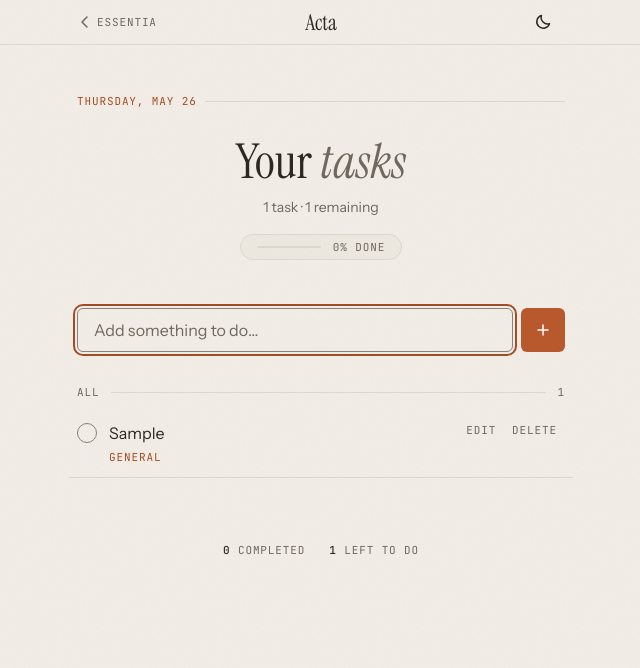
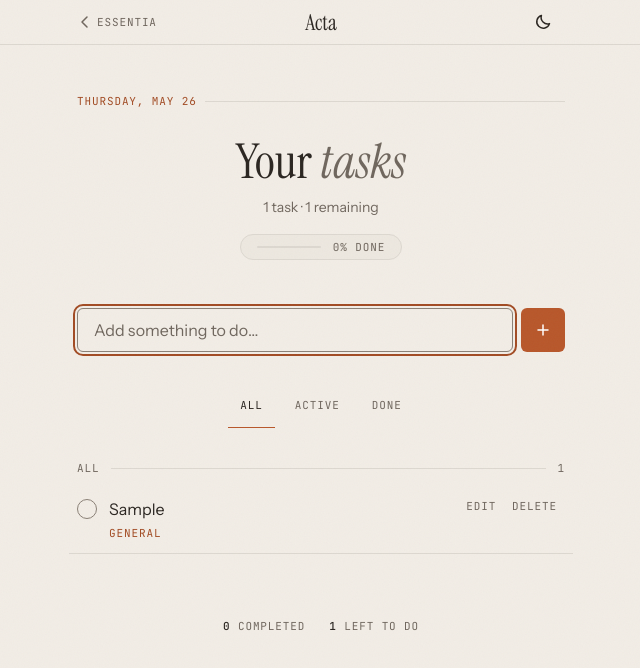
Before and after one commit to tiago-espadinha/Essentia, a React (Vite) app in the folder apps/acta/: page / in a window 1280 px wide. Both pictures are taken after typing "Sample" into the empty fields and a click on the button "Add task". Shown: the top 668 px of the page, without its empty margins (319-959 px from the left). Built offline with nearby package versions, Linux system fonts and the light colour scheme.

Commit message:
feat(acta): filter tasks by status and category

```diff
--- a/apps/acta/src/App.tsx
+++ b/apps/acta/src/App.tsx
@@ -1,22 +1,47 @@
 import { useRef, useState } from 'react'
 import { AddTask } from './AddTask'
 import { AppHeader } from './AppHeader'
+import { Filters } from './Filters'
 import { Hero } from './Hero'
 import { TaskItem } from './TaskItem'
-import { categoriesOf, progressOf, todayIso, type TaskDraft } from './tasks'
+import {
+  categoriesOf,
+  filterTasks,
+  progressOf,
+  STATUS_LABELS,
+  todayIso,
+  type StatusFilter,
+  type TaskDraft,
+} from './tasks'
 import { useTasks } from './useTasks'
 
 export default function App() {
   const { tasks, saveFailed, add, toggle, remove, update } = useTasks()
+  const [status, setStatus] = useState<StatusFilter>('all')
+  const [selectedCategory, setSelectedCategory] = useState<string | null>(null)
   const [editingId, setEditingId] = useState<string | null>(null)
   const addInput = useRef<HTMLInputElement>(null)
+
+  const today = todayIso()
   const categories = categoriesOf(tasks)
-  const today = todayIso()
+  // A category filter lapses once its chip is gone: its last task was removed or
+  // recategorized, or only one category is left and the chips are hidden.
+  const category =
+    categories.length > 1 && selectedCategory !== null && categories.includes(selectedCategory)
+      ? selectedCategory
+      : null
+  if (category === null && selectedCategory !== null) setSelectedCategory(null)
+  const visible = filterTasks(tasks, status, category)
   const remaining = tasks.filter((task) => !task.completed).length
 
   function save(id: string, draft: TaskDraft) {
     update(id, draft)
     setEditingId(null)
+  }
+
+  function showAll() {
+    setStatus('all')
+    setSelectedCategory(null)
   }
 
   return (
@@ -43,16 +68,34 @@ export default function App() {
             </button>
           </section>
         ) : (
+          <>
+            <Filters
+              status={status}
+              category={category}
+              categories={categories}
+              onStatusChange={setStatus}
+              onCategoryChange={setSelectedCategory}
+            />
             <section aria-labelledby="list-title">
               <div className="section-row">
                 <h2 id="list-title" className="label">
-                All
+                  {STATUS_LABELS[status]}
+                  {category && ` · ${category}`}
                 </h2>
                 <span className="section-row__rule" />
-              <span className="label">{tasks.length}</span>
+                <span className="label">{visible.length}</span>
               </div>
+              {visible.length === 0 ? (
+                <div className="empty empty--filtered">
+                  <h3 className="empty__title">Nothing matches.</h3>
+                  <p className="empty__text">No tasks fit this filter.</p>
+                  <button type="button" className="button-ghost" onClick={showAll}>
+                    Show all tasks
+                  </button>
+                </div>
+              ) : (
                 <ul className="tasks">
-              {tasks.map((task) => (
+                  {visible.map((task) => (
                     <TaskItem
                       key={task.id}
                       task={task}
@@ -66,9 +109,12 @@ export default function App() {
                     />
                   ))}
                 </ul>
+              )}
             </section>
+          </>
         )}
 
+        {tasks.length > 0 && (
           <footer className="summary label">
             <span>
               <strong>{tasks.length - remaining}</strong> completed
@@ -77,6 +123,7 @@ export default function App() {
               <strong>{remaining}</strong> left to do
             </span>
           </footer>
+        )}
       </main>
     </>
   )
--- /dev/null
+++ b/apps/acta/src/Filters.tsx
@@ -0,0 +1,44 @@
+import { STATUS_LABELS, type StatusFilter } from './tasks'
+
+interface FiltersProps {
+  status: StatusFilter
+  category: string | null
+  categories: string[]
+  onStatusChange: (status: StatusFilter) => void
+  onCategoryChange: (category: string | null) => void
+}
+
+export function Filters({ status, category, categories, onStatusChange, onCategoryChange }: FiltersProps) {
+  return (
+    <div className="filters" role="group" aria-label="Filter tasks">
+      <div className="filters__status" role="group" aria-label="Status">
+        {(Object.keys(STATUS_LABELS) as StatusFilter[]).map((value) => (
+          <button
+            key={value}
+            type="button"
+            className="filters__status-button"
+            aria-pressed={status === value}
+            onClick={() => onStatusChange(value)}
+          >
+            {STATUS_LABELS[value]}
+          </button>
+        ))}
+      </div>
+      {categories.length > 1 && (
+        <div className="filters__categories" role="group" aria-label="Category">
+          {categories.map((value) => (
+            <button
+              key={value}
+              type="button"
+              className="chip"
+              aria-pressed={category === value}
+              onClick={() => onCategoryChange(category === value ? null : value)}
+            >
+              {value}
+            </button>
+          ))}
+        </div>
+      )}
+    </div>
+  )
+}
--- a/apps/acta/src/acta.css
+++ b/apps/acta/src/acta.css
@@ -164,6 +164,71 @@
   color: var(--color-danger);
 }
 
+/* Filters */
+.filters {
+  display: grid;
+  gap: var(--space-3);
+  margin-top: var(--space-8);
+}
+
+.filters__status {
+  display: flex;
+  justify-content: center;
+  gap: var(--space-2);
+}
+
+.filters__status-button {
+  min-height: 44px;
+  padding: 0 var(--space-3);
+  border: none;
+  border-bottom: 1px solid transparent;
+  background: transparent;
+  color: var(--color-mid);
+  font-family: var(--font-mono);
+  font-size: var(--text-2xs);
+  letter-spacing: var(--tracking-label);
+  text-transform: uppercase;
+  cursor: pointer;
+  transition: color var(--duration-fast) var(--ease), border-color var(--duration-fast) var(--ease);
+}
+
+.filters__status-button:hover { color: var(--color-ink); }
+
+.filters__status-button[aria-pressed='true'] {
+  color: var(--color-ink);
+  border-bottom-color: var(--color-terracotta);
+}
+
+.filters__categories {
+  display: flex;
+  flex-wrap: wrap;
+  justify-content: center;
+  gap: var(--space-2);
+}
+
+.chip {
+  min-height: 32px;
+  padding: 0 var(--space-3);
+  border: 1px solid var(--color-line-strong);
+  border-radius: var(--radius-full);
+  background: transparent;
+  color: var(--color-mid);
+  font-family: var(--font-mono);
+  font-size: var(--text-2xs);
+  letter-spacing: var(--tracking-label);
+  text-transform: uppercase;
+  cursor: pointer;
+  transition: color var(--duration-fast) var(--ease), border-color var(--duration-fast) var(--ease);
+}
+
+.chip:hover { color: var(--color-ink); }
+
+.chip[aria-pressed='true'] {
+  border-color: var(--color-terracotta);
+  background: var(--color-terracotta);
+  color: var(--color-on-accent);
+}
+
 /* List */
 .section-row {
   display: flex;
@@ -326,6 +391,14 @@
   text-align: center;
 }
 
+.empty--filtered {
+  margin-top: 0;
+  border-top: none;
+  padding-top: var(--space-6);
+}
+
+.empty--filtered .button-ghost { border-color: var(--color-line-strong); }
+
 .empty__title {
   font-family: var(--font-serif);
   font-weight: 400;
@@ -352,5 +425,10 @@
 @media (max-width: 480px) {
   .acta { padding-top: var(--space-8); }
   .editor__row { grid-template-columns: 1fr; }
+  .chip { min-height: 44px; }
   .hero__title { font-size: var(--text-3xl); }
 }
+
+@media (hover: none) {
+  .chip { min-height: 44px; }
+}
--- a/apps/acta/src/tasks.ts
+++ b/apps/acta/src/tasks.ts
@@ -11,6 +11,8 @@ export interface Task {
 }
 
 export type StatusFilter = 'all' | 'active' | 'done'
+
+export const STATUS_LABELS: Record<StatusFilter, string> = { all: 'All', active: 'Active', done: 'Done' }
 
 export interface TaskDraft {
   text: string
```
Also changed, not shown: 1 other file (tests, documents, lock files or other folders). Lines whose indentation alone changed are shown as unchanged.
